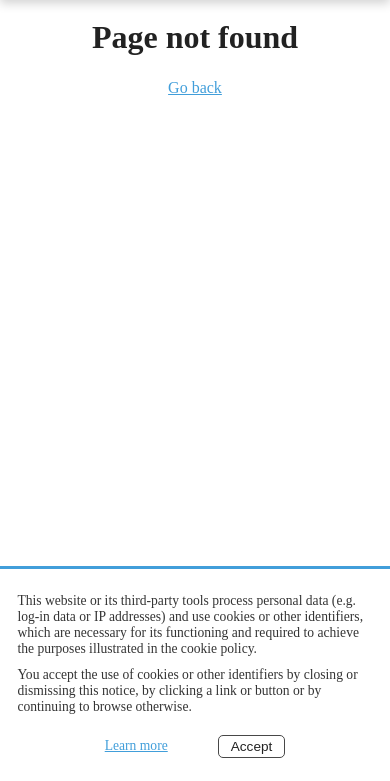
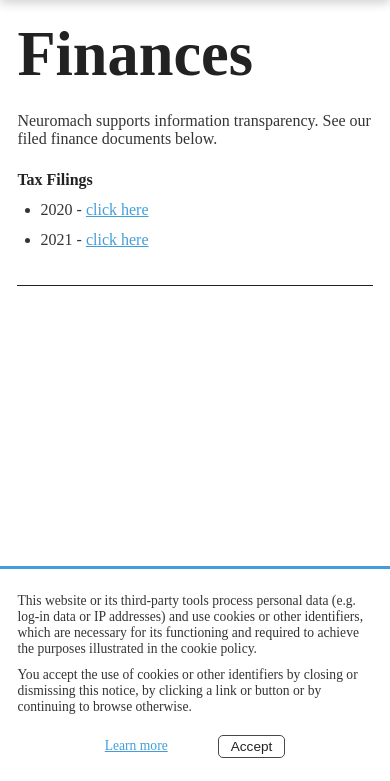
Before and after one commit to neuromatch/neuromatch.io, a Gatsby site: page /about/finances in a window 390 px wide. Before the commit this address had no page. Shown: the part 63-844 px from the top of the page. Built offline with nearby package versions, Linux system fonts and the light colour scheme; Gatsby itself is replaced by a stand-in of ours; what typography-theme-moraga would draw is missing.

Commit message:
add finances page and fix landing page phone ui

```diff
--- a/src/components/layout.js
+++ b/src/components/layout.js
@@ -62,7 +62,7 @@
               },
               {
                 text: "Finances",
-                onClick: ""
+                onClick: "/about/finances"
               },
               {
                 text: "Policies",
--- /dev/null
+++ b/src/pages/about/finances.js
@@ -0,0 +1,56 @@
+import PropTypes from "prop-types";
+import React from "react";
+import styled from "styled-components";
+import Layout from "../../components/layout";
+import { media } from "../../styles";
+
+
+// -- COMPONENTS
+const MainBlock = styled.section`
+  padding-bottom: ${1.56 / 2}rem;
+`;
+
+const TitleHeading = styled.h1`
+  font-size: 76px;
+  font-weight: bold;
+
+  /* scale according to screen width */
+  ${media.extraSmall`
+    font-size: 16vw;
+  `}
+`;
+
+
+const TopicHeading = ({ children }) => <b>{`${children} · `}</b>;
+
+TopicHeading.propTypes = {
+  children: PropTypes.oneOfType([PropTypes.string, PropTypes.node]).isRequired
+};
+
+
+// -- MAIN
+export default () => {
+
+  return (
+    <Layout>
+      <MainBlock>
+        <TitleHeading>Finances</TitleHeading>
+        <section>
+          <p>
+            Neuromach supports information transparency. See our filed finance documents below.
+          </p>
+          <h4>Tax Filings</h4>
+          <ul>
+            <li>2020 - <a
+          href="https://drive.google.com/file/d/1z7Av_FLmZAD-JvdpAIp8b1Fi5cbVSMuC/view?usp=share_link" target="_blank" rel="noreferrer">click
+          here</a></li>
+            <li>2021 - <a
+          href="https://drive.google.com/file/d/16wOi1VcWX7lSm5HAHnpV9wnqnIWpFs1v/view?usp=sharing" target="_blank" rel="noreferrer">click
+          here</a></li>
+          </ul>
+        </section>
+      </MainBlock>
+      <hr />
+    </Layout>
+  );
+};
--- a/src/pages/index.js
+++ b/src/pages/index.js
@@ -30,7 +30,7 @@
 
   /* scale according to screen width */
   ${media.extraSmall`
-    font-size: 16vw;
+    font-size: 14.5vw;
   `}
 `;
 
@@ -40,7 +40,7 @@
 
   /* scale according to screen width */
   ${media.extraSmall`
-    font-size: 10vw;
+    font-size: 6vw;
   `}
 `;
 
```
